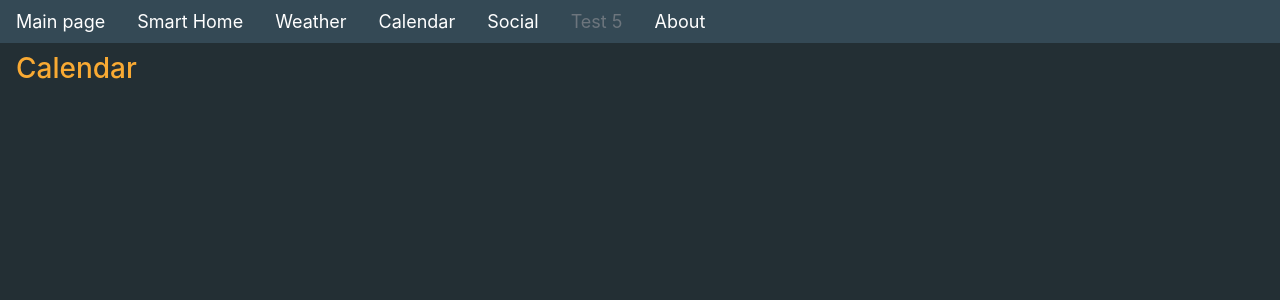
After one commit to Valentin-Golyonko/FlaskTestRPi, a Flask app: page /calendar in a window 1280 px wide. The commit adds this page. Shown: the top 300 px of the page. Run offline with Flask 2, Linux system fonts and the light colour scheme; some libraries are stand-ins or nearby versions.

Commit message:
minor fix

```diff
--- a/Twee.py
+++ b/Twee.py
@@ -60,7 +60,7 @@ def twee():
                 # log_warning("\ttwee() - reference %s" % reference)
             else:
                 one_tweet.append("")  # 5
-                log_warning("\ttwee() - reference Not found")
+                # log_warning("\ttwee() - reference Not found")
 
             your_feed.append(one_tweet)
             # log_info(str(one_tweet))
--- a/app.py
+++ b/app.py
@@ -2,8 +2,11 @@ import os
 from threading import Thread
 
 from flask import Flask
+from flask_caching import Cache
+from flask_sqlalchemy import SQLAlchemy
 
 import about
+import calendar_hb
 import db
 import main_page
 import smart_home
@@ -12,7 +15,6 @@ import weather
 from bme280_sensor import update_bme280_db_table
 
 # def create_app(test_config=None):
-from one_more_home_iot import my_server
 
 """Create and configure an instance of the Flask application."""
 app = Flask(__name__, instance_relative_config=True)
@@ -23,9 +25,17 @@ app.config.from_mapping(
     DATABASE=os.path.join(app.root_path, 'data/flask_test.sqlite'),
 )
 
+config_cache = {
+    "DEBUG": True,
+    "CACHE_TYPE": "simple",
+    "CACHE_DEFAULT_TIMEOUT": 300,
+}
+cache = Cache(config=config_cache)
+cache.init_app(app)
+
 # if test_config is None:
 # load the instance config, if it exists, when not testing
-# app.config.from_pyfile('config.py', silent=True)
+# app.config.from_pyfile('config_flask.py', silent=True)
 # else:
 # load the test config if passed in
 # app.config.update(test_config)
@@ -53,6 +63,8 @@ app.register_blueprint(smart_home.bp)
 
 app.register_blueprint(weather.bp)
 
+app.register_blueprint(calendar_hb.bp)
+
 app.register_blueprint(social.bp)
 
 app.register_blueprint(about.bp)
@@ -64,6 +76,8 @@ th_s.start()
 # th_w = Thread(target=update_owm_db_table, daemon=True, name="Thread - update_owm_db_table")
 # th_w.start()
 
+# th_soc = Thread(target=my_server, daemon=True, name="Thread - sockets")
+# th_soc.start()
 # my_server()
 
 # make url_for('index') == url_for('blog.index')
--- /dev/null
+++ b/calendar_hb.py
@@ -0,0 +1,11 @@
+from flask import Blueprint, render_template
+
+from color_log.log_color import log_verbose
+
+bp = Blueprint('calendar', __name__, template_folder='templates')
+
+
+@bp.route('/calendar')
+def index():
+    log_verbose("calendar: index()")
+    return render_template('calendar/calendar_main.html')
--- a/data/schema.sql
+++ b/data/schema.sql
@@ -45,8 +45,8 @@ CREATE TABLE twee
 CREATE TABLE owm_city_list
 (
     id        INTEGER PRIMARY KEY NOT NULL,
-    name      TEXT                NOT NULL,
-    country   TEXT                NOT NULL,
+    name      TEXT                NOT NULL COLLATE NOCASE,
+    country   TEXT                NOT NULL COLLATE NOCASE,
     coord_lat NUMERIC             NOT NULL,
     coord_lon NUMERIC             NOT NULL,
     active    TEXT                NOT NULL
--- a/social.py
+++ b/social.py
@@ -3,7 +3,7 @@ from flask import (
 
 from Twee import twee
 from color_log.log_color import log_info, log_error
-from work_with_twee_db import create_db_twee_table, log_verbose, open_db_twee_table
+from work_with_twee_db import create_db_twee_table, log_verbose
 
 bp = Blueprint('social', __name__)
 
@@ -13,7 +13,7 @@ def index():
     log_verbose("social.index()")
 
     # feed_from_db = open_db_twee_table()
-    feed_from_db = twee()
+    feed_from_db = twee()  # TODO: Streaming https://flask.palletsprojects.com/en/1.1.x/patterns/streaming/
 
     if feed_from_db:
         log_info("\tfeed_from_db - OK")
--- /dev/null
+++ b/templates/calendar/calendar_main.html
@@ -0,0 +1,9 @@
+{% extends 'index.html' %}
+
+{% block title %}Calendar{% endblock %}
+
+{% block content %}
+
+    <h3 class="h3 py-sm-1" style="color: #F9AA33">Calendar</h3>
+
+{% endblock %}
--- a/templates/index.html
+++ b/templates/index.html
@@ -13,23 +13,23 @@
     <script src="https://cdnjs.cloudflare.com/ajax/libs/Chart.js/2.8.0/Chart.min.js"></script>
     <script src="../static/js/utils.js"></script>
 
-    <title>{% block title %}{% endblock %} - FlaskTestRPi</title>
+    <title>{% block title %}{% endblock %} - HomeBox</title>
 </head>
 <body style="background-color: #232F34; font-size: large">
 
 <div>
     <nav class="nav fixed-top" style="background-color: #344955">
-        <a class="nav-link text-white" href="/">Main page</a>
-        <a class="nav-link text-white" href="/smart_home">Smart Home</a>
-        <a class="nav-link text-white" href="/weather">Weather</a>
-        <a class="nav-link disabled" href="#">Test 3</a>
-        <a class="nav-link text-white" href="/social">Social</a>
+        <a class="nav-link text-white" href="{{ url_for('main.index') }}">Main page</a>
+        <a class="nav-link text-white" href="{{ url_for('smart_home.index') }}">Smart Home</a>
+        <a class="nav-link text-white" href="{{ url_for('weather.index') }}">Weather</a>
+        <a class="nav-link text-white" href="{{ url_for('calendar.index') }}">Calendar</a>
+        <a class="nav-link text-white" href="{{ url_for('social.index') }}">Social</a>
         <a class="nav-link disabled" href="#">Test 5</a>
-        <a class="nav-link text-white" href="/about">About</a>
+        <a class="nav-link text-white" href="{{ url_for('about.index') }}">About</a>
     </nav>
 </div>
 
-<div class="p-sm-2 pt-sm-5">
+<div class="p-sm-3 pt-sm-5">
     <section class="content">
         {% block content %}{% endblock %}
     </section>
--- a/templates/weather/forecast5.html
+++ b/templates/weather/forecast5.html
@@ -8,7 +8,7 @@
     <table class="table table-striped" style="color: #f5f5f5;">
         <thead>
         <tr class="text-center" style="color: #F9AA33">
-            <th scope="col ">Day</th>
+            <th scope="col">Day</th>
             <th scope="col">Weather</th>
             <th scope="col">Details</th>
             <th scope="col">Wind</th>
--- a/templates/weather/weather.html
+++ b/templates/weather/weather.html
@@ -66,8 +66,11 @@
             <h3 class="h3 py-sm-1" style="color: #F9AA33">
                 Current weather and forecasts in your city</h3>
             <div class="rounded py-sm-1 text-white">
+
                 {% if owm_db_data[1] %}
-                    {% include "weather/forecast5.html" %}
+                    {% cache 60 * 5 %}
+                        {% include "weather/forecast5.html" %}
+                    {% endcache %}
                 {% else %}
                     <h4 class="rounded pl-sm-1" style="color: crimson">Connection Error</h4>
                 {% endif %}
```
Also changed, not shown: main_page.py (+5 -4 lines), templates/main_page.html (+8 -6 lines), templates/smart_home/smart_home.html (+6 -4 lines), templates/social/social.html (+7 -2 lines), weather.py (+6 -6 lines).
